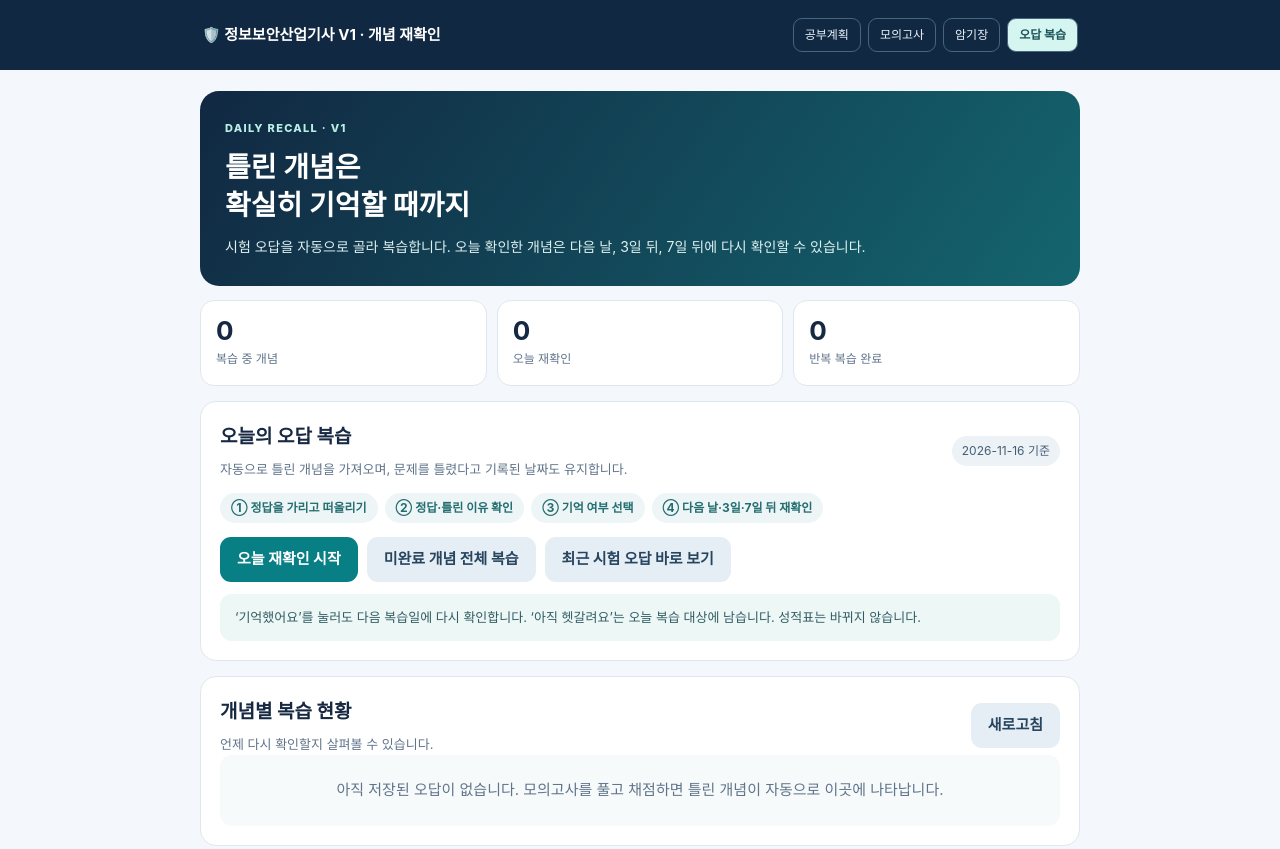
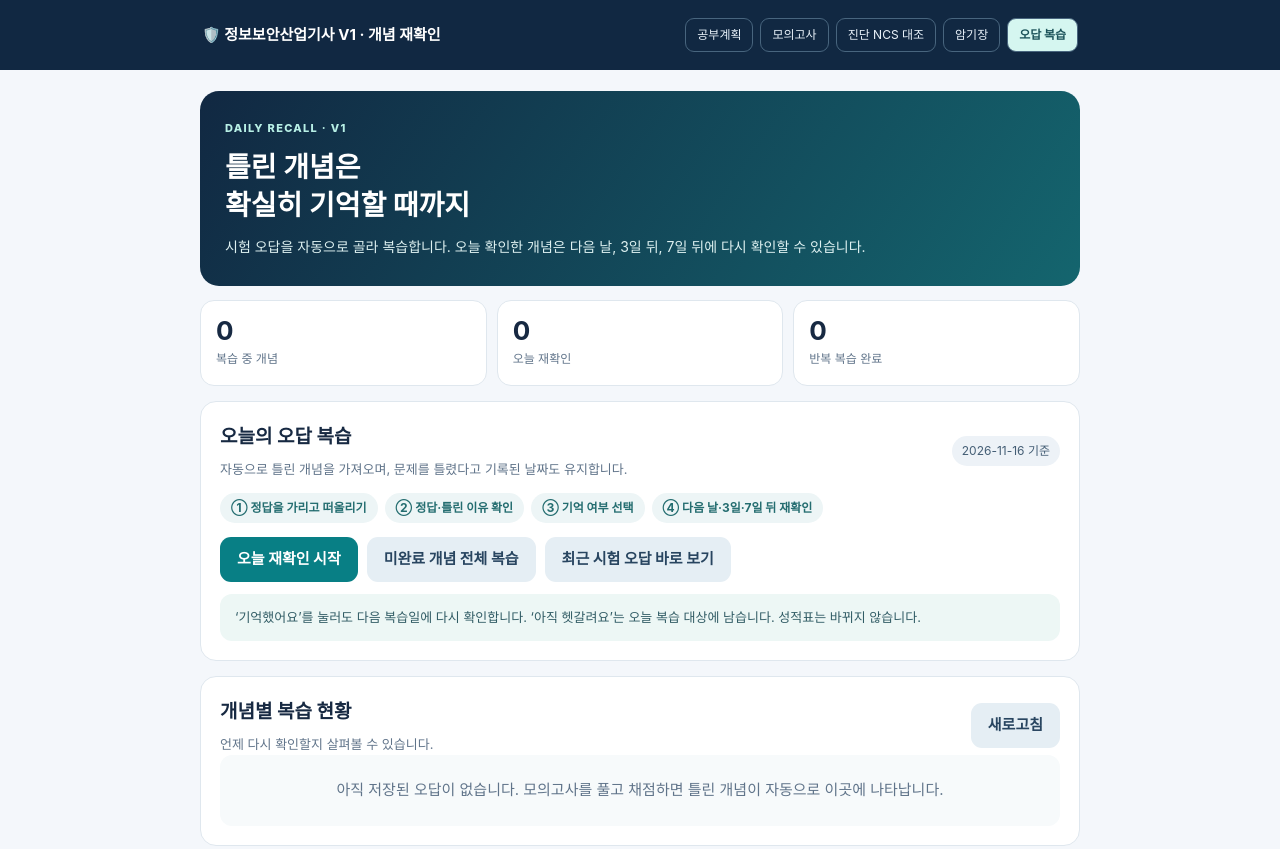
Before and after one commit to cjw25/cnjzzan, a plain HTML site: page review.html in a window 1280 px wide. Shown: the top 849 px of the page. Drawn offline with Linux system fonts and the light colour scheme.

Commit message:
Connect verified V1 diagnosis source map to study workflow

```diff
--- a/review.html
+++ b/review.html
@@ -14,7 +14,7 @@ main{max-width:910px;margin:auto;padding:21px 15px 90px}.hero{padding:28px 25px;
 footer{text-align:center;color:#6a7f90;font-size:12px;padding:22px 16px 55px}
 @media(max-width:620px){.head{flex-direction:column;align-items:stretch;justify-content:center;padding-top:13px;padding-bottom:12px}.nav a{flex:1;text-align:center}.hero{padding:23px 19px}.hero h1{font-size:25px}.panel{padding:16px}.stat{padding:12px 10px}.stat strong{font-size:23px}.card{padding:24px 15px}.card .definition{font-size:17px}.actions .btn{flex:1}}
 </style></head>
-<body><header><div class="wrap head"><strong>🛡️ 정보보안산업기사 V1 · 개념 재확인</strong><nav class="nav"><a href="./plan.html">공부계획</a><a href="./index.html">모의고사</a><a href="./memorize.html">암기장</a><a class="sel" href="./review.html" aria-current="page">오답 복습</a></nav></div></header>
+<body><header><div class="wrap head"><strong>🛡️ 정보보안산업기사 V1 · 개념 재확인</strong><nav class="nav"><a href="./plan.html">공부계획</a><a href="./index.html">모의고사</a><a href="./diagnosis.html">진단 NCS 대조</a><a href="./memorize.html">암기장</a><a class="sel" href="./review.html" aria-current="page">오답 복습</a></nav></div></header>
 <main><section class="hero"><div class="kicker">DAILY RECALL · V1</div><h1>틀린 개념은<br>확실히 기억할 때까지</h1><p>시험 오답을 자동으로 골라 복습합니다. 오늘 확인한 개념은 다음 날, 3일 뒤, 7일 뒤에 다시 확인할 수 있습니다.</p></section>
 <div class="stats" id="stats"></div>
 <div class="panel"><div class="row"><div><h2>오늘의 오답 복습</h2><p class="muted">자동으로 틀린 개념을 가져오며, 문제를 틀렸다고 기록된 날짜도 유지합니다.</p></div><span class="badge" id="day"></span></div>
```
